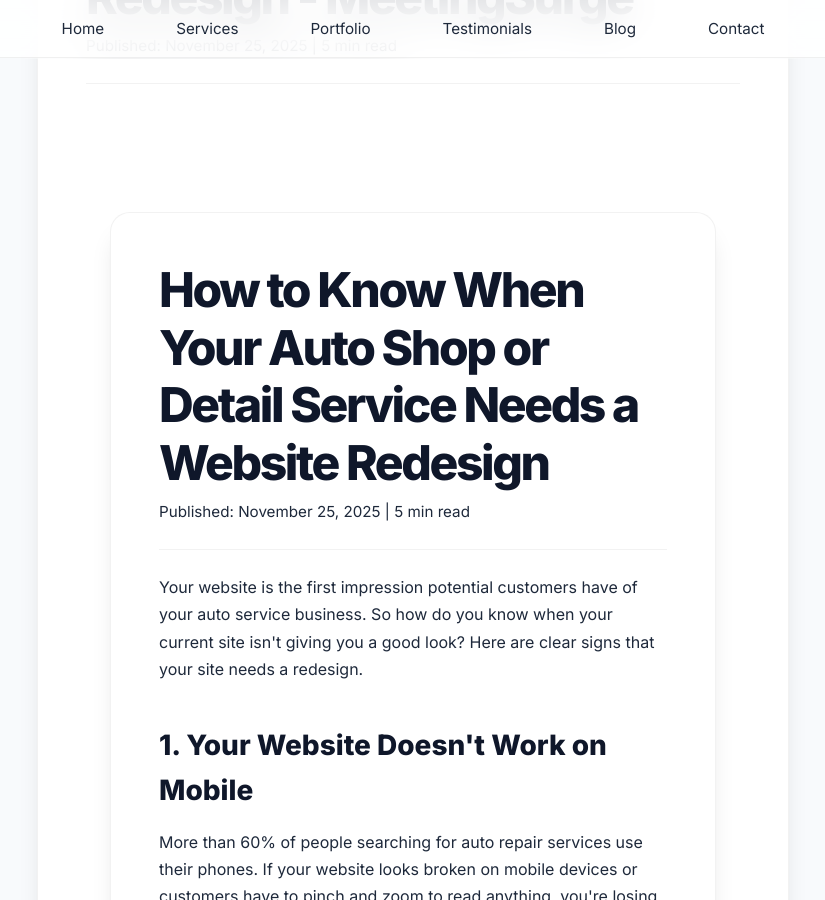
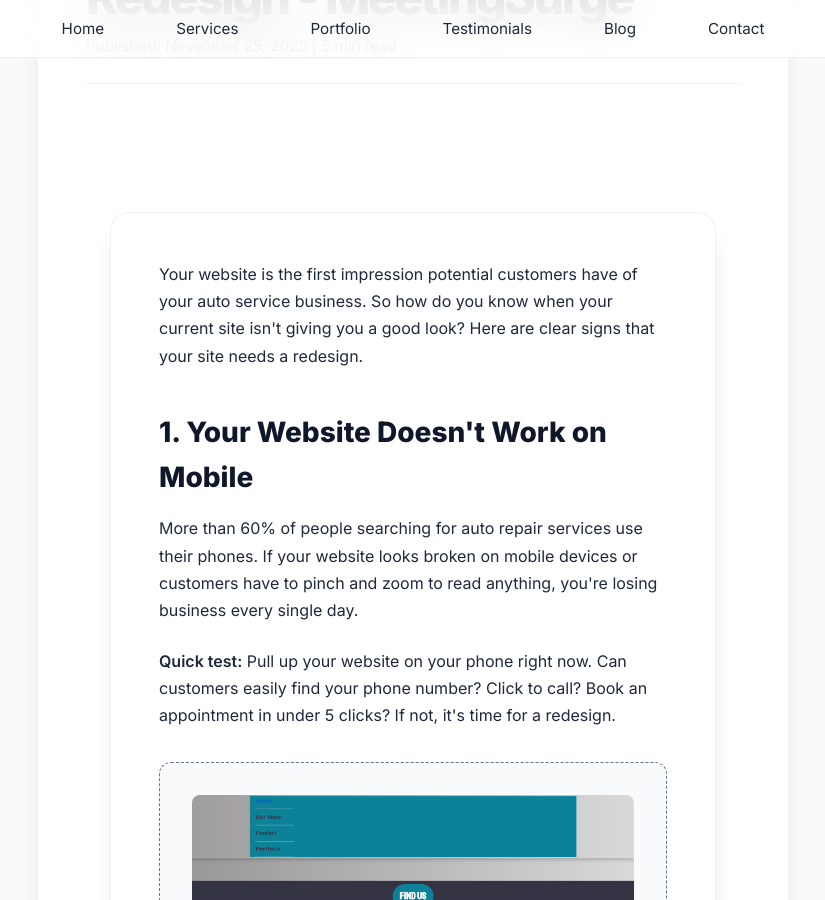
Before and after one commit to JamesBrownR/MeetingSurge, a Jekyll site: the page built from _posts/2025-11-25-website-redesign.md, in a window 1280 px wide and 900 px high, scrolled down 828 px. Shown: the whole window, without its empty margins (227-1052 px from the left). Built offline with Jekyll 4.4.1, drawn with Linux system fonts in a browser that asks for light colours.

Commit message:
Update 2025-11-25-website-redesign.md

```diff
--- a/_posts/2025-11-25-website-redesign.md
+++ b/_posts/2025-11-25-website-redesign.md
@@ -15,8 +15,7 @@ description: 7 clear signs that your auto repair business website needs a profes
 <div class="blog-container">
     <article class="blog-post">
 
-        <h1 class="blog-title">How to Know When Your Auto Shop or Detail Service Needs a Website Redesign</h1>
-        <p class="blog-meta">Published: November 25, 2025 | 5 min read</p>
+
 
         <p>Your website is the first impression potential customers have of your auto service business. So how do you know when your current site isn't giving you a good look? Here are clear signs that your site needs a redesign.</p>
 
```
